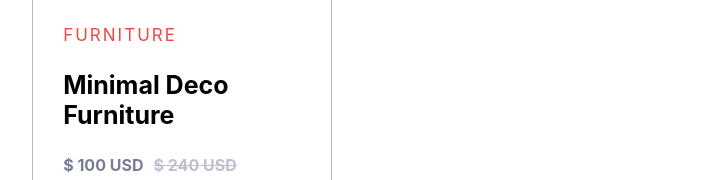
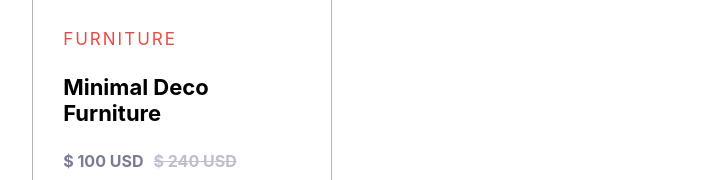
Before and after one commit to hitran/hi-reactjs, a React (Create React App) app: page / in a window 1280 px wide. Shown: the part 395-575 px from the top of the page, without its empty margins (10-725 px from the left). Built offline with nearby package versions, Linux system fonts and the light colour scheme.

Commit message:
update fontsize

```diff
--- a/src/App.css
+++ b/src/App.css
@@ -44,7 +44,7 @@ p {
 
 .ProductName {
   font-weight: bold;
-  font-size: 25px;
+  font-size: 22px;
 }
 
 
--- a/src/App.js
+++ b/src/App.js
@@ -3,7 +3,6 @@ import product1 from './product1.jpg';
 import ProductInfo from './ProductInfo';
 import ProductImage from './ProductImage';
 import './App.css';
-
 
 function App() {
   const product =
```
